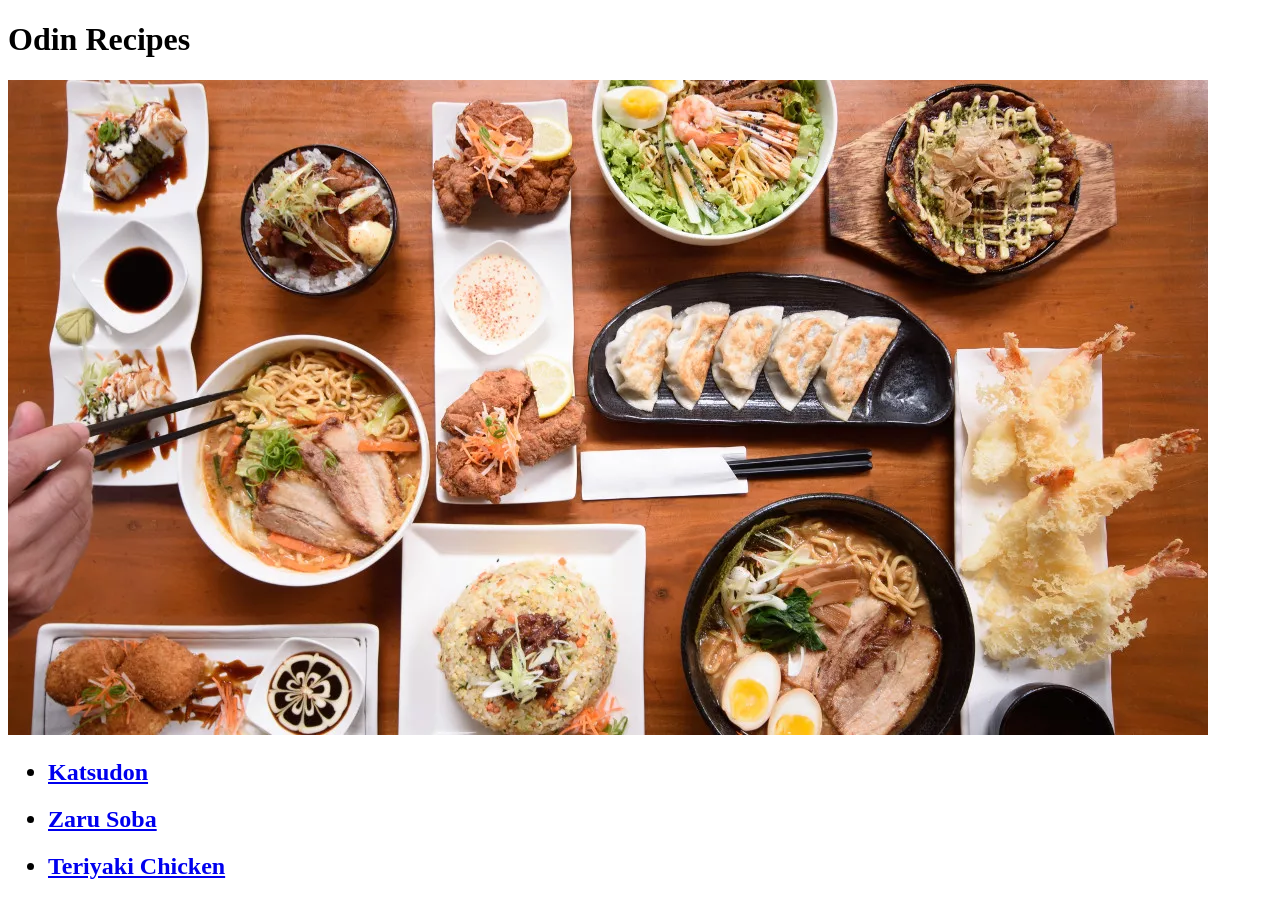
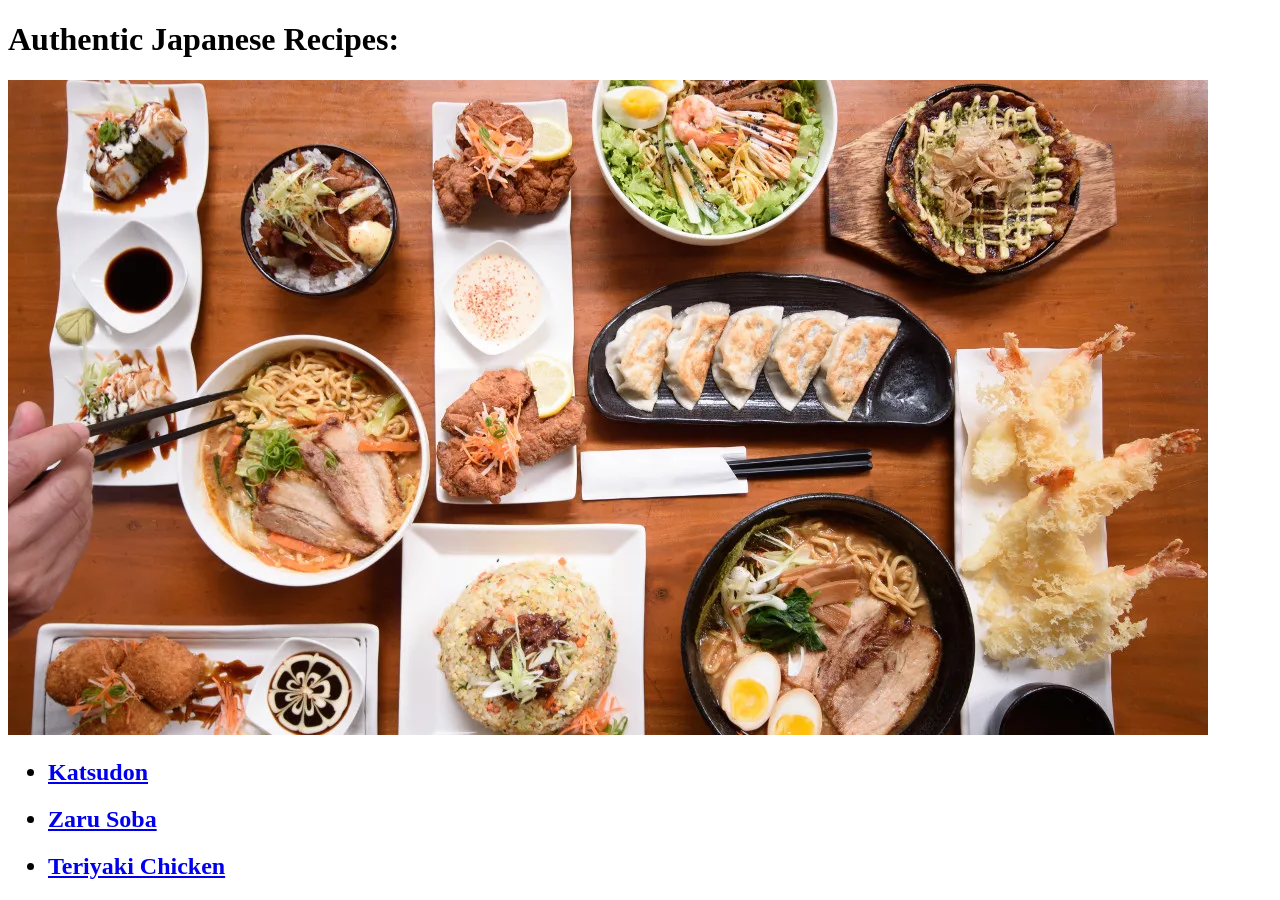
Before and after one commit to Frushe713/odin-recipes, a plain HTML site: page index.html in a window 1280 px wide. Drawn offline with Linux system fonts and the light colour scheme.

```diff
--- a/index.html
+++ b/index.html
@@ -4,10 +4,10 @@
     <meta charset="UTF-8">
     <meta http-equiv="X-UA-Compatible" content="IE=edge">
     <meta name="viewport" content="width=device-width, initial-scale=1.0">
-    <title>Recipe Webpage</title>
+    <title>Japanese Recipes!</title>
 </head>
 <body>
-    <h1>Odin Recipes</h1>
+    <h1>Authentic Japanese Recipes:</h1>
     <img src="./images/japanese_recipes.jpg" alt="Picture showing a bunch of japanese recipes">
     <ul>
         <h2><li><a href="./recipes/katsudon.html">Katsudon</a></li></h2>
```
